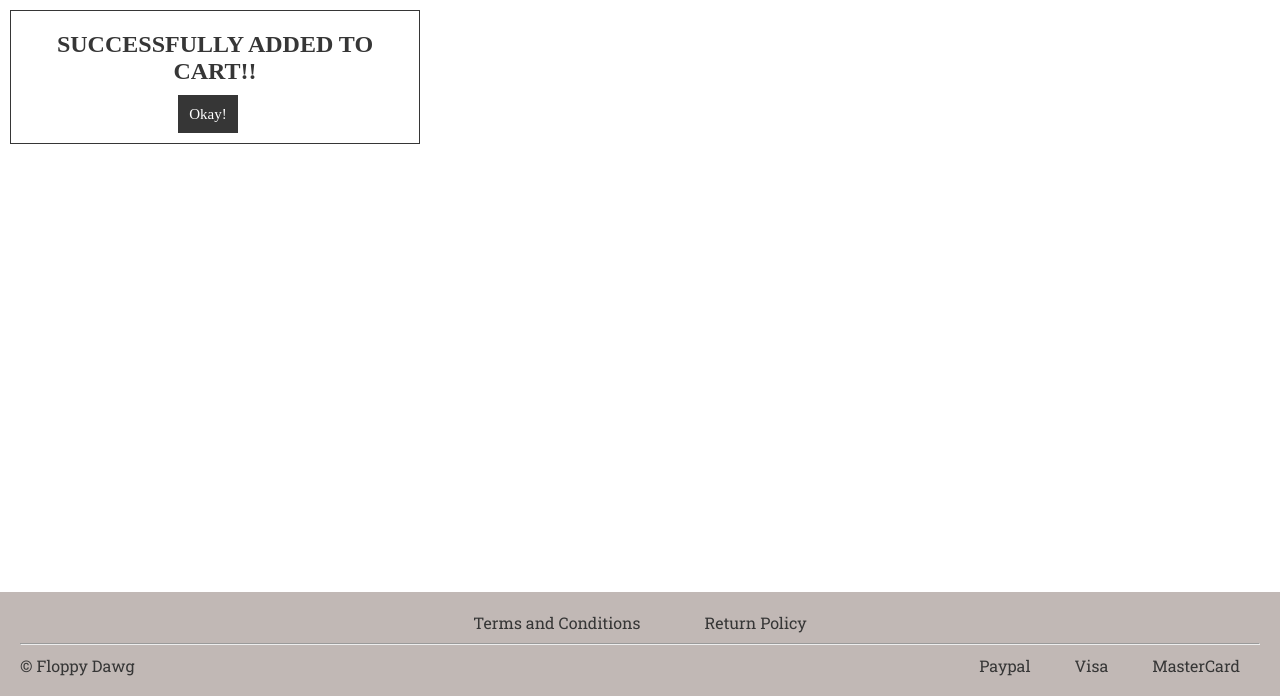
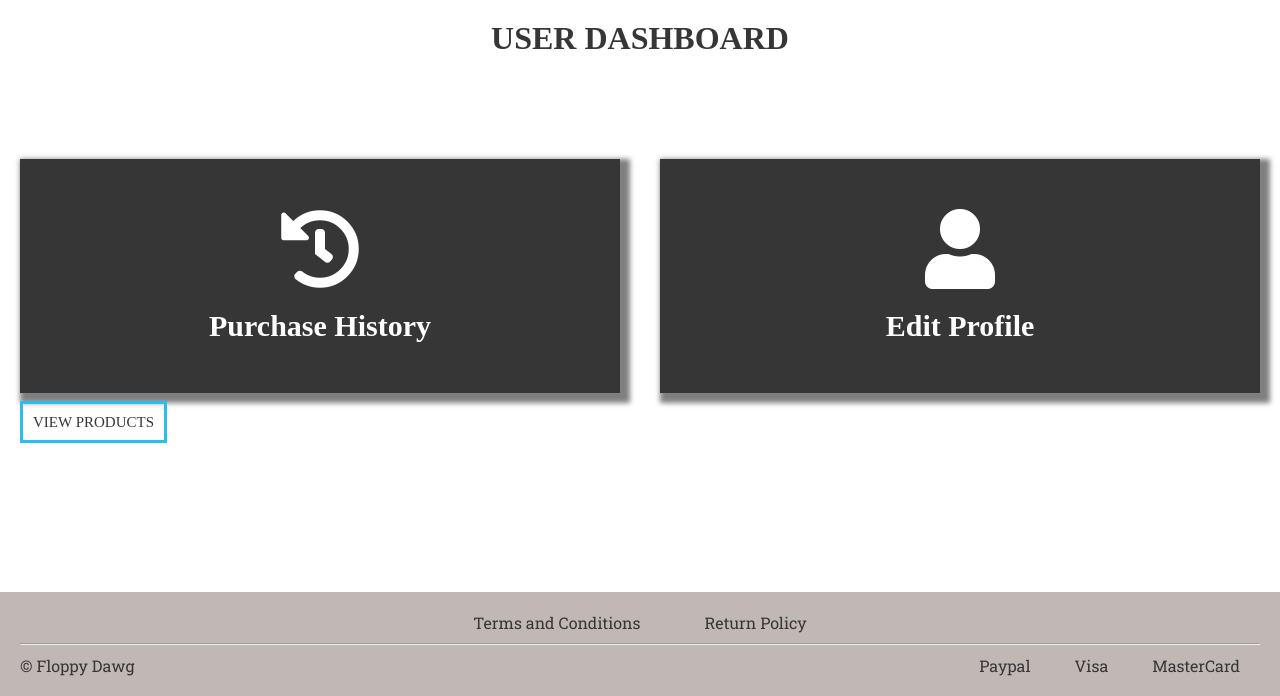
Before and after one commit to FloppyDawg-week8Proj/floppydawg, a PHP site: page / in a window 1280 px wide. Shown: the part 104-800 px from the top of the page. Run offline with PHP 8.4, Linux system fonts and the light colour scheme; some libraries are stand-ins or nearby versions.

Commit message:
dashboard Page commit one

```diff
--- /dev/null
+++ b/Views/userDashboard-view.php
@@ -0,0 +1,79 @@
+<style>
+.dashBoardContainer
+{
+	position: relative;
+	display: inline;
+}
+.dashBoard
+{
+	margin-top: 5%;
+	text-align: center;
+	float: left;
+	width: 50%;
+	padding: 20px;
+}
+.purchaseHistory
+{
+	box-shadow: 5px 5px 5px 5px rgba(0,0,0,0.5);
+	background-color: #363636;/*dark grey*/
+	padding: 50px;
+}
+.editProfile
+{
+	box-shadow: 5px 5px 5px 5px rgba(0,0,0,0.5);
+	background-color: #363636;/*light grey*/
+	padding: 50px;
+}
+.editProfile h2
+{
+	color: #fff;
+	font-size: 30px;
+}
+.purchaseHistory h2
+{
+	color: #fff;
+	font-size: 30px;
+}
+.fa-history,.fa-user
+{
+	color: #fff;
+	font-size: 80px;
+	margin-bottom: 20px;
+}
+.dashBoard:hover
+{
+	opacity: 0.7;
+	transition: all ease 0.7s;
+}
+.dashBoardContainer a
+{
+	margin-left: 20px;
+	margin-top: 20px;
+}
+.dashBoardContainer h1
+{
+	text-align: center;
+	margin-top: 20px;
+}
+
+</style>
+<div class="dashBoardContainer">
+	<h1 class="pageTitle">USER DASHBOARD</h1>
+		<div class="dashBoard">
+			<a href="#">
+				<div class="purchaseHistory">
+					<i class="fas fa-history"></i>
+					<h2>Purchase History</h2>
+				</div><!--purchaseHistory-->
+			</a>
+		</div><!--dashBoard-->
+		<div class="dashBoard">
+			<a href="#">
+				<div class="editProfile">
+					<i class="fas fa-user"></i>
+					<h2>Edit Profile</h2>
+				</div><!--editProfile-->
+			</a>
+		</div><!--dashBoard-->
+	<a href="#" class="btn btn-primary">VIEW PRODUCTS</a>
+</div><!--dashBoardContainer-->
--- a/index.php
+++ b/index.php
@@ -1,6 +1,6 @@
 <?php
 
-$pageOnWork = "addToCart-view";
+$pageOnWork = "userDashboard-view";
 
 include("Views/header-view.php");
 
```
